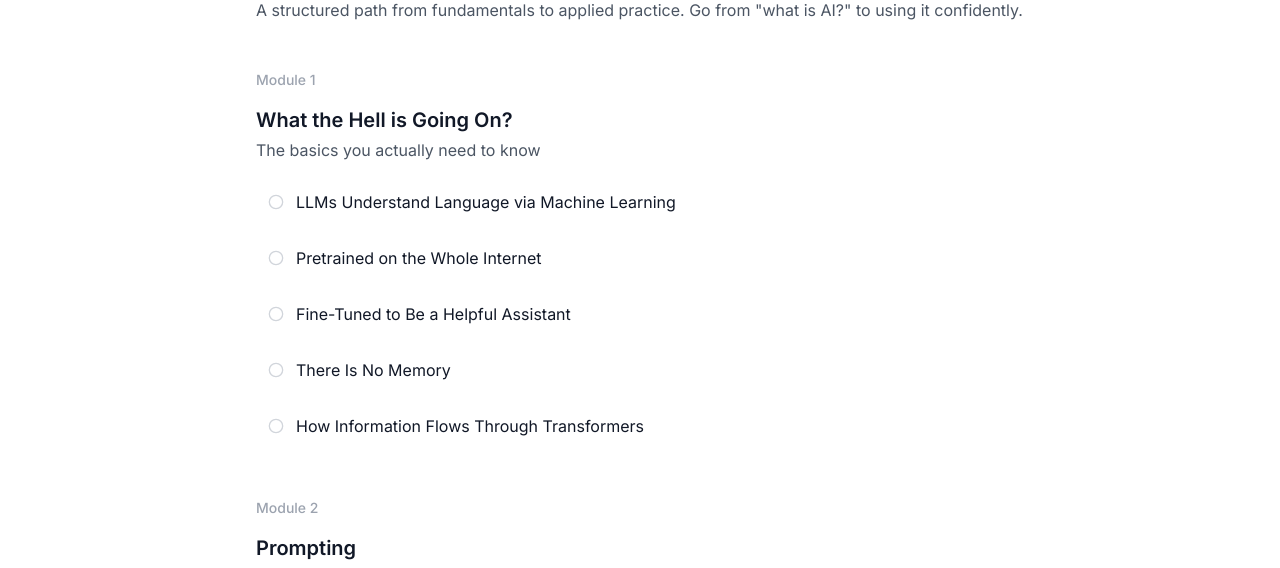
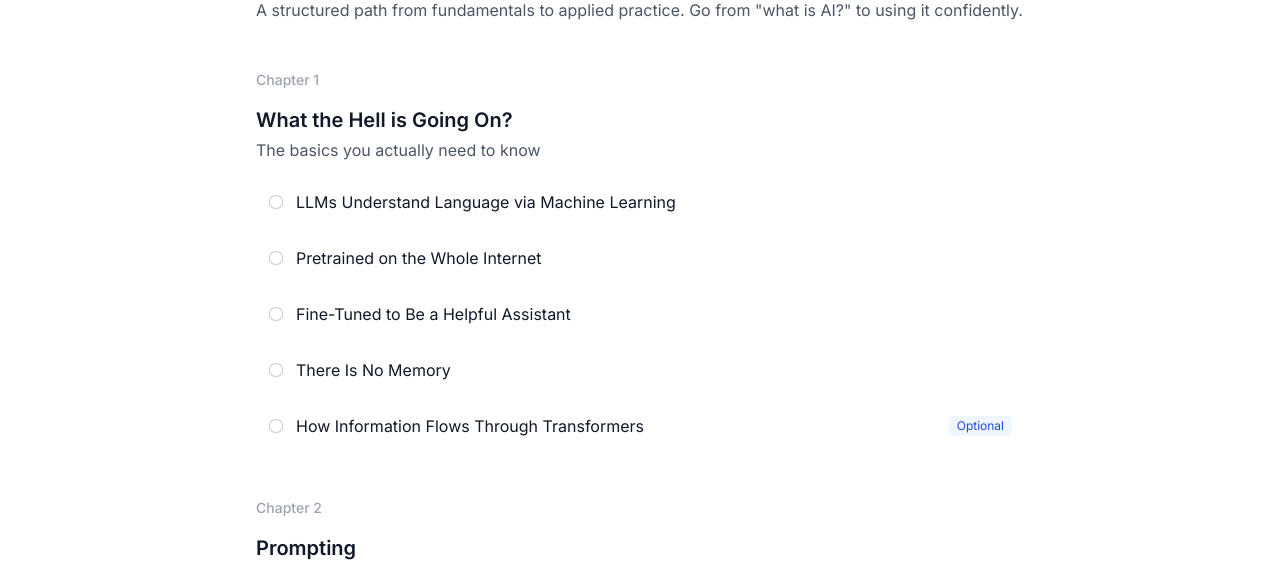
Before and after one commit to asavschaeffer/megaminds-web, a Next.js app: page /learn/curriculum in a window 1280 px wide. Shown: the part 183-751 px from the top of the page. Built offline with nearby package versions, Linux system fonts and the light colour scheme.

Commit message:
Rename curriculum modules to chapters

```diff
--- a/app/learn/curriculum/multimodeling/content.mdx
+++ b/app/learn/curriculum/multimodeling/content.mdx
@@ -183,9 +183,9 @@
   </div>
 </div>
 
-<LessonRecap title="Module Complete">
+<LessonRecap title="Chapter Complete">
   <div className="text-sm italic">
-    This concludes Module 0.5: Prompting. You now know how to get what you want out of
+    This concludes Chapter 2: Prompting. You now know how to get what you want out of
     these models: roleplay, examples, meta-prompting, lazy iteration, and multimodeling.
     Next up: understanding why chats go sideways and how to recover.
   </div>
--- a/app/learn/curriculum/no-memory/content.mdx
+++ b/app/learn/curriculum/no-memory/content.mdx
@@ -172,9 +172,9 @@
   .
 
 
-<LessonRecap title="Module Complete">
+<LessonRecap title="Chapter Complete">
   <div className="text-sm italic">
-    This concludes Module 0: What the Hell is Going On? You now know more about
+    This concludes Chapter 1: What the Hell is Going On? You now know more about
     how LLMs work than most people who use them every day.
   </div>
 </LessonRecap>
--- a/app/learn/curriculum/page.tsx
+++ b/app/learn/curriculum/page.tsx
@@ -20,7 +20,7 @@ export default function CurriculumPage() {
           {curriculumModules.map((module) => (
             <div key={module.id}>
               <div className="flex items-center gap-3 mb-4">
-                <span className="text-sm font-medium text-gray-400">Module {module.id}</span>
+                <span className="text-sm font-medium text-gray-400">Chapter {module.id}</span>
               </div>
               <h2 className="text-xl font-semibold text-gray-900">{module.title}</h2>
               <p className="text-gray-600 mt-1">{module.description}</p>
@@ -69,6 +69,9 @@ function LessonRow({ lesson }: { lesson: CurriculumLesson }) {
       <div className="flex items-center gap-3">
         <Circle className="w-4 h-4 text-gray-300 group-hover:text-gray-400 flex-shrink-0" />
         <span className="text-gray-900 group-hover:text-gray-600">{title}</span>
+        {lesson.navigation === 'supplemental' && (
+          <span className="text-xs bg-blue-50 text-blue-700 px-2 py-0.5 rounded ml-auto">Optional</span>
+        )}
       </div>
       {lesson.bullets && (
         <ul className="mt-2 ml-7 space-y-1 text-sm text-gray-500">
--- a/app/learn/curriculum/pretraining-basics/content.mdx
+++ b/app/learn/curriculum/pretraining-basics/content.mdx
@@ -181,7 +181,7 @@
   <Link href="/learn/curriculum/how-llms-work" className="text-blue-600 hover:text-blue-800">
     How Information Flows Through Transformers
   </Link>{' '}
-  in Module 2.
+  in the optional deeper-dive lesson.
 
 
 <div className="mt-16 pt-8 border-t border-gray-200 not-prose">
--- a/app/learn/curriculum/start-new-chat/content.mdx
+++ b/app/learn/curriculum/start-new-chat/content.mdx
@@ -157,9 +157,9 @@
   </div>
 </div>
 
-<LessonRecap title="Module Complete">
+<LessonRecap title="Chapter Complete">
   <div className="text-sm italic">
-    This concludes Module 0.6: Failures & Basins. You now understand why conversations
+    This concludes Chapter 3: Failures & Basins. You now understand why conversations
     fail, how to recognize the basin, and most importantly—when to start fresh. This
     knowledge alone will save you hours of frustration.
   </div>
--- a/lib/curriculum.ts
+++ b/lib/curriculum.ts
@@ -295,7 +295,7 @@ export function getCurriculumLesson(slug: string): CurriculumLessonWithModule {
       return {
         ...lesson,
         module: curriculumModule,
-        moduleLabel: `Module ${curriculumModule.id}`,
+        moduleLabel: `Chapter ${curriculumModule.id}`,
       }
     }
   }
@@ -303,14 +303,14 @@ export function getCurriculumLesson(slug: string): CurriculumLessonWithModule {
   throw new Error(`Unknown curriculum lesson: ${slug}`)
 }
 
-export function getAvailableCurriculumLessons() {
+export function getAvailableCurriculumLessons(): CurriculumLessonWithModule[] {
   return curriculumModules.flatMap((curriculumModule) =>
     curriculumModule.lessons
       .filter((lesson) => lesson.status === 'available')
       .map((lesson) => ({
         ...lesson,
         module: curriculumModule,
-        moduleLabel: `Module ${curriculumModule.id}`,
+        moduleLabel: `Chapter ${curriculumModule.id}`,
       })),
   )
 }
--- a/scripts/check-curriculum-pages.js
+++ b/scripts/check-curriculum-pages.js
@@ -25,7 +25,7 @@ for (const dirent of fs.readdirSync(curriculumDir, { withFileTypes: true })) {
     failures.push(`${filePath}: move long editorial notes to docs/learn/lesson-notes.`)
   }
 
-  if (/Previous:|Next:|Next Module:|Previous Module:|Back to Curriculum/.test(source)) {
+  if (/Previous:|Next:|Next Module:|Previous Module:|Next Chapter:|Previous Chapter:|Back to Curriculum/.test(source)) {
     failures.push(`${filePath}: use LessonNavigation instead of page-local nav CTAs.`)
   }
 
```
